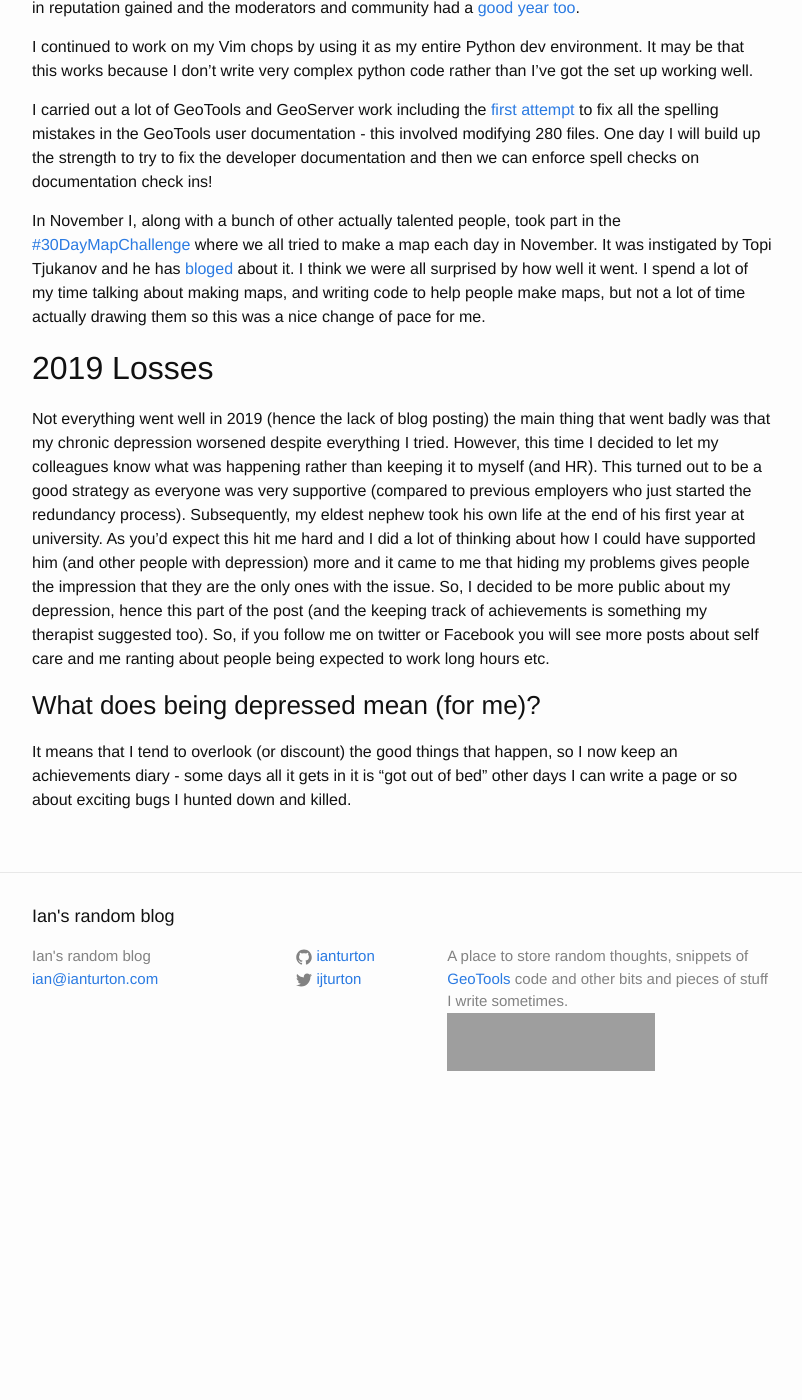
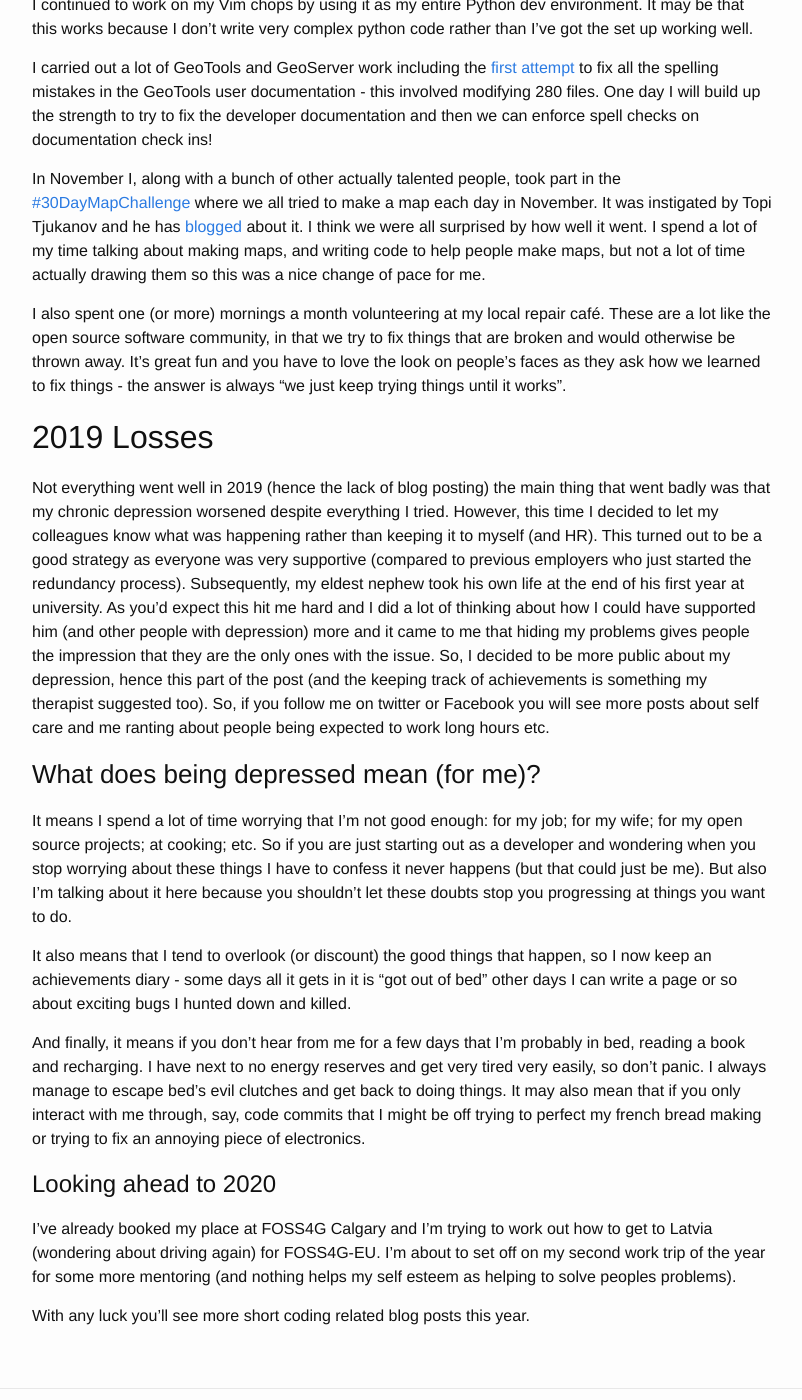
Before and after one commit to ianturton/ianturton.github.io, a Jekyll site: the page built from _posts/2020-01-03-review.md, in a window 1280 px wide and 1400 px high, scrolled down 933 px. Shown: the whole window, without its empty margins (238-1040 px from the left). Built offline with Jekyll 4.4.1, drawn with Linux system fonts in a browser that asks for light colours; before the commit the page ends 2064 px from its top, so only the background shows below that; some of the changed text lies outside the part shown; grey boxes are pictures that could not be loaded.

Commit message:
review of the year

```diff
--- a/_posts/2020-01-03-review.md
+++ b/_posts/2020-01-03-review.md
@@ -57,10 +57,18 @@ documentation check ins!
 In November I, along with a bunch of other actually talented people, took part
 in the [#30DayMapChallenge](https://twitter.com/search?q=%2330DayMapChallenge)
 where we all tried to make a map each day in November. It was instigated by Topi
-Tjukanov and he has [bloged](https://www.gispo.fi/en/blog/the-power-of-community-30daymapchallenge/) about it. I think we were all surprised by how well it went. I spend a lot
+Tjukanov and he has
+[blogged](https://www.gispo.fi/en/blog/the-power-of-community-30daymapchallenge/)
+about it. I think we were all surprised by how well it went. I spend a lot
 of my time talking about making maps, and writing code to help people make maps,
 but not a lot of time actually drawing them so this was a nice change of pace
 for me.
+
+I also spent one (or more) mornings a month volunteering at my local repair
+café. These are a lot like the open source software community, in that we try to
+fix things that are broken and would otherwise be thrown away. It's great fun
+and you have to love the look on people's faces as they ask how we learned to
+fix things - the answer is always "we just keep trying things until it works".
 
 ## 2019 Losses
 
@@ -81,7 +89,30 @@ ranting about people being expected to work long hours etc.
 
 ### What does being depressed mean (for me)?
 
-It means that I tend to overlook (or discount) the good things that happen, so I
+It means I spend a lot of time worrying that I'm not good enough: for my job;
+for my wife; for my open source projects; at cooking; etc. So if you are just
+starting out as a developer and wondering when you stop worrying about these
+things I have to confess it never happens (but that could just be me). But also
+I'm talking about it here because you shouldn't let these doubts stop you
+progressing at things you want to do.
+
+It also means that I tend to overlook (or discount) the good things that happen, so I
 now keep an achievements diary - some days all it gets in it is "got out of bed"
 other days I can write a page or so about exciting bugs I hunted down and
 killed.
+
+And finally, it means if you don't hear from me for a few days that I'm probably in bed,
+reading a book and recharging. I have next to no energy reserves and get very
+tired very easily, so don't panic. I always manage to escape bed's evil clutches
+and get back to doing things. It may also mean that if you only interact with me
+through, say, code commits that I might be off trying to perfect my french bread
+making or trying to fix an annoying piece of electronics.
+
+# Looking ahead to 2020
+
+I've already booked my place at FOSS4G Calgary and I'm trying to work out how to
+get to Latvia (wondering about driving again) for FOSS4G-EU. I'm about to set
+off on my second work trip of the year for some more mentoring (and nothing
+helps my self esteem as helping to solve peoples problems).
+
+With any luck you'll see more short coding related blog posts this year.
```
Also changed, not shown: other parts of _posts/2020-01-03-review.md (+3 -3 lines).
